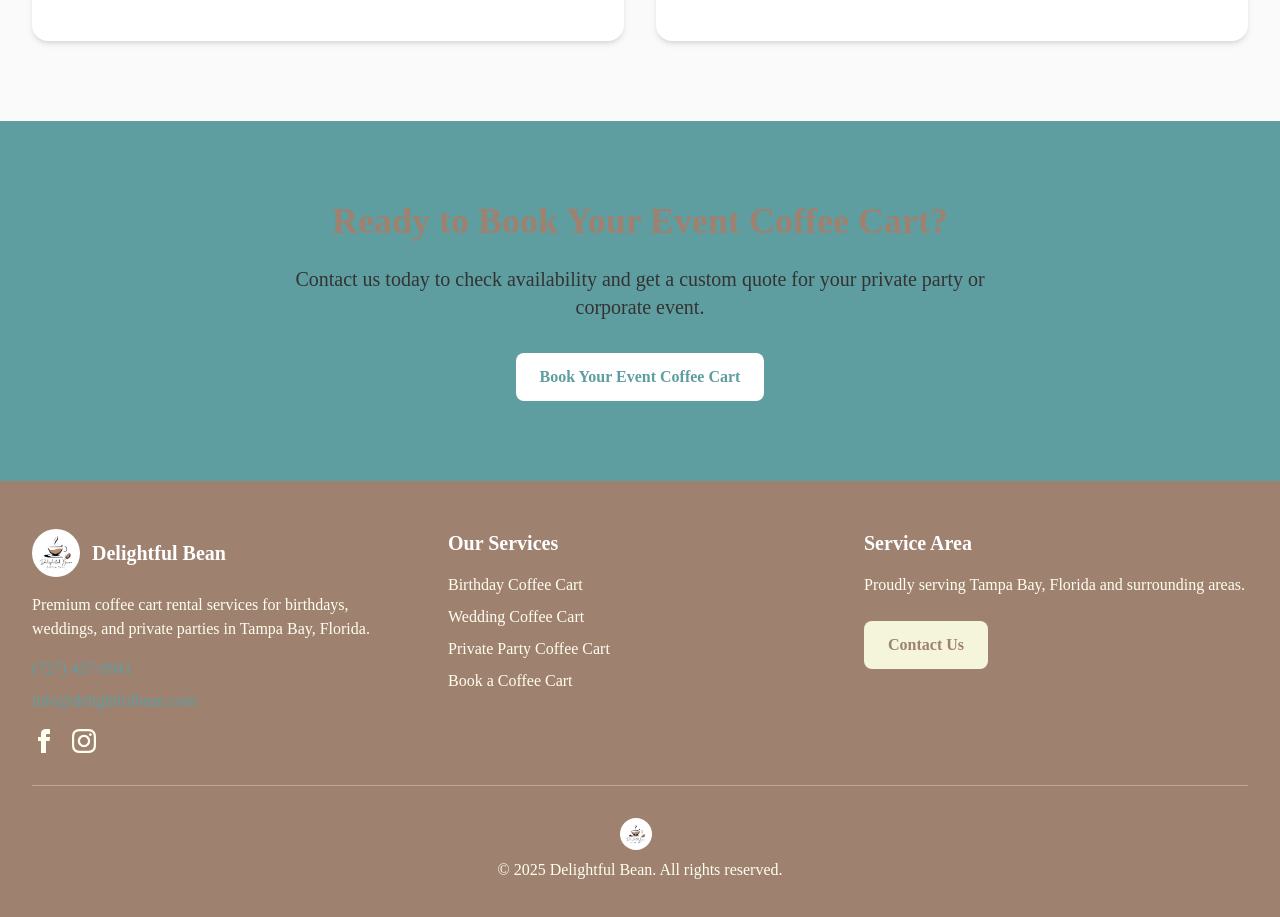
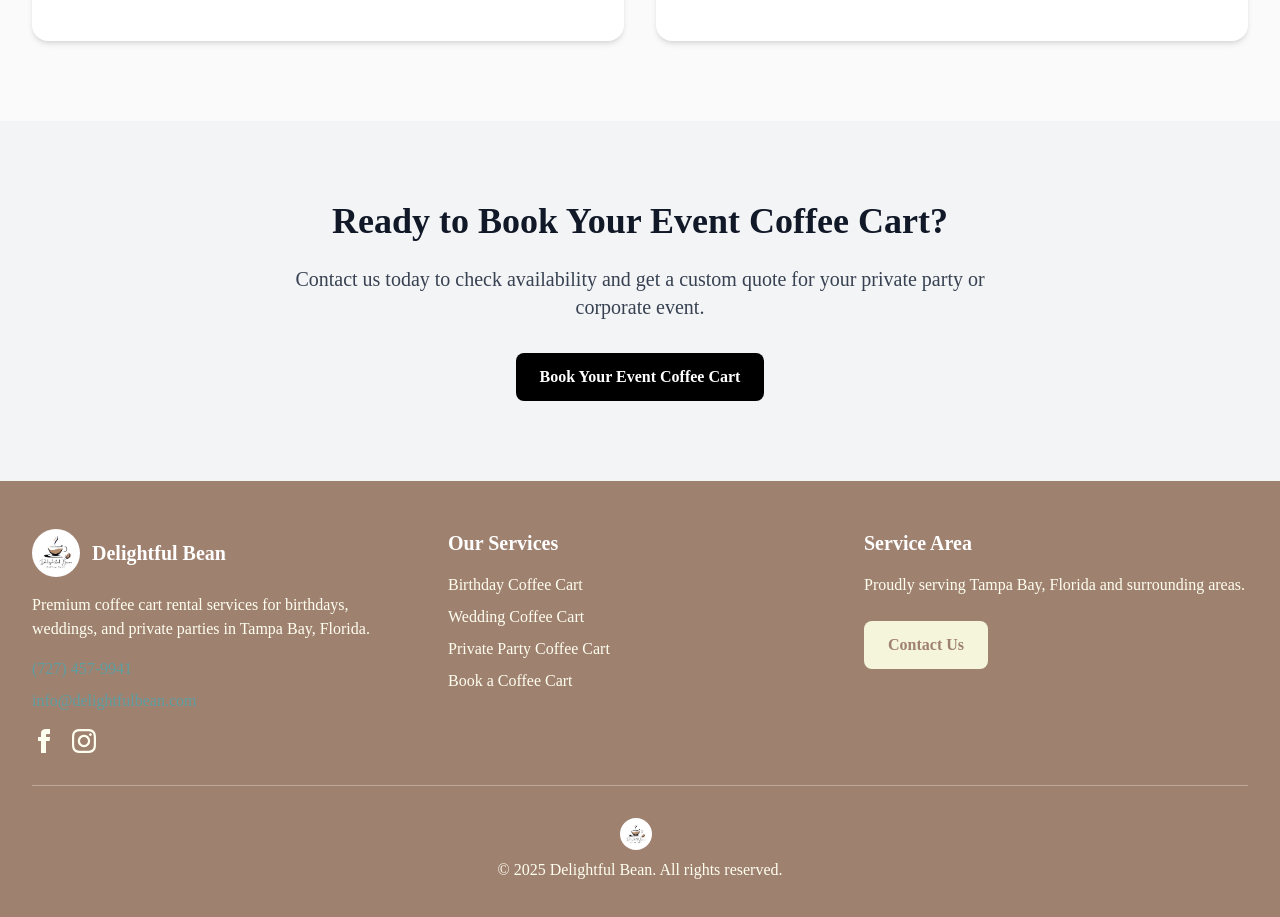
Before and after one commit to coolpeter2025/PKTurbo, a Next.js app: page /private-parties in a window 1280 px wide. Shown: the part 4565-5482 px from the top of the page. Built offline with nearby package versions, Linux system fonts and the light colour scheme.

Commit message:
Update all page CTA sections with modern monochrome color scheme

```diff
--- a/app/birthdays/page.tsx
+++ b/app/birthdays/page.tsx
@@ -312,14 +312,14 @@
         </div>
       </section>
 
-      {/* CTA Section */}
-      <section className="section bg-accent text-white">
+      {/* CTA Section - Modern Monochrome */}
+      <section className="section bg-gray-100 text-gray-900">
         <div className="container-custom text-center">
-          <h2 className="text-3xl md:text-4xl font-bold mb-6">Ready to Book Your Birthday Coffee Cart?</h2>
-          <p className="text-xl mb-8 max-w-3xl mx-auto">
+          <h2 className="text-3xl md:text-4xl font-bold mb-6 text-gray-900">Ready to Book Your Birthday Coffee Cart?</h2>
+          <p className="text-xl mb-8 max-w-3xl mx-auto text-gray-700">
             Contact us today to check availability and get a custom quote for your birthday celebration.
           </p>
-          <Link href="/contact" className="btn bg-white text-accent hover:bg-secondary">
+          <Link href="/contact" className="btn bg-black text-white hover:bg-gray-800 transition-colors">
             Book Your Birthday Coffee Cart
           </Link>
         </div>
--- a/app/contact/page.tsx
+++ b/app/contact/page.tsx
@@ -199,14 +199,14 @@
         </div>
       </section>
 
-      {/* CTA Section */}
-      <section className="section bg-accent text-white">
+      {/* CTA Section - Modern Monochrome */}
+      <section className="section bg-gray-100 text-gray-900">
         <div className="container-custom text-center">
-          <h2 className="text-3xl md:text-4xl font-bold mb-6">Ready to Book Your Coffee Cart?</h2>
-          <p className="text-xl mb-8 max-w-3xl mx-auto">
+          <h2 className="text-3xl md:text-4xl font-bold mb-6 text-gray-900">Ready to Book Your Coffee Cart?</h2>
+          <p className="text-xl mb-8 max-w-3xl mx-auto text-gray-700">
             Contact us today to check availability and get a custom quote for your event.
           </p>
-          <a href="tel:7274579941" className="btn bg-white text-accent hover:bg-secondary">
+          <a href="tel:7274579941" className="btn bg-black text-white hover:bg-gray-800 transition-colors">
             Call (727) 457-9941
           </a>
         </div>
--- a/app/private-parties/page.tsx
+++ b/app/private-parties/page.tsx
@@ -366,14 +366,14 @@
         </div>
       </section>
 
-      {/* CTA Section */}
-      <section className="section bg-accent text-white">
+      {/* CTA Section - Modern Monochrome */}
+      <section className="section bg-gray-100 text-gray-900">
         <div className="container-custom text-center">
-          <h2 className="text-3xl md:text-4xl font-bold mb-6">Ready to Book Your Event Coffee Cart?</h2>
-          <p className="text-xl mb-8 max-w-3xl mx-auto">
+          <h2 className="text-3xl md:text-4xl font-bold mb-6 text-gray-900">Ready to Book Your Event Coffee Cart?</h2>
+          <p className="text-xl mb-8 max-w-3xl mx-auto text-gray-700">
             Contact us today to check availability and get a custom quote for your private party or corporate event.
           </p>
-          <Link href="/contact" className="btn bg-white text-accent hover:bg-secondary">
+          <Link href="/contact" className="btn bg-black text-white hover:bg-gray-800 transition-colors">
             Book Your Event Coffee Cart
           </Link>
         </div>
--- a/app/weddings/page.tsx
+++ b/app/weddings/page.tsx
@@ -313,14 +313,14 @@
         </div>
       </section>
 
-      {/* CTA Section */}
-      <section className="section bg-accent text-white">
+      {/* CTA Section - Modern Monochrome */}
+      <section className="section bg-gray-100 text-gray-900">
         <div className="container-custom text-center">
-          <h2 className="text-3xl md:text-4xl font-bold mb-6">Ready to Book Your Wedding Coffee Cart?</h2>
-          <p className="text-xl mb-8 max-w-3xl mx-auto">
+          <h2 className="text-3xl md:text-4xl font-bold mb-6 text-gray-900">Ready to Book Your Wedding Coffee Cart?</h2>
+          <p className="text-xl mb-8 max-w-3xl mx-auto text-gray-700">
             Contact us today to check availability and get a custom quote for your special day.
           </p>
-          <Link href="/contact" className="btn bg-white text-accent hover:bg-secondary">
+          <Link href="/contact" className="btn bg-black text-white hover:bg-gray-800 transition-colors">
             Book Your Wedding Coffee Cart
           </Link>
         </div>
```
